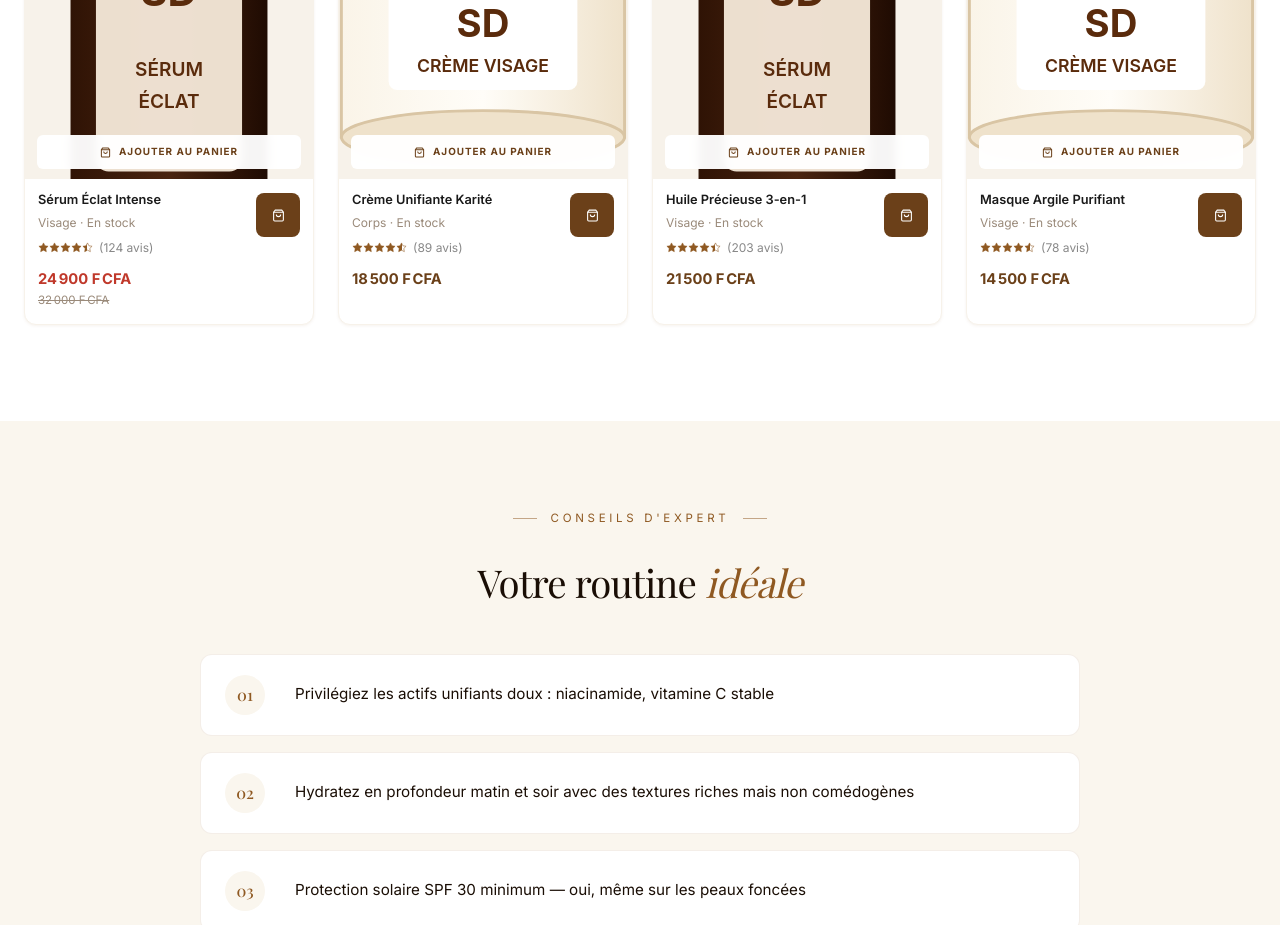
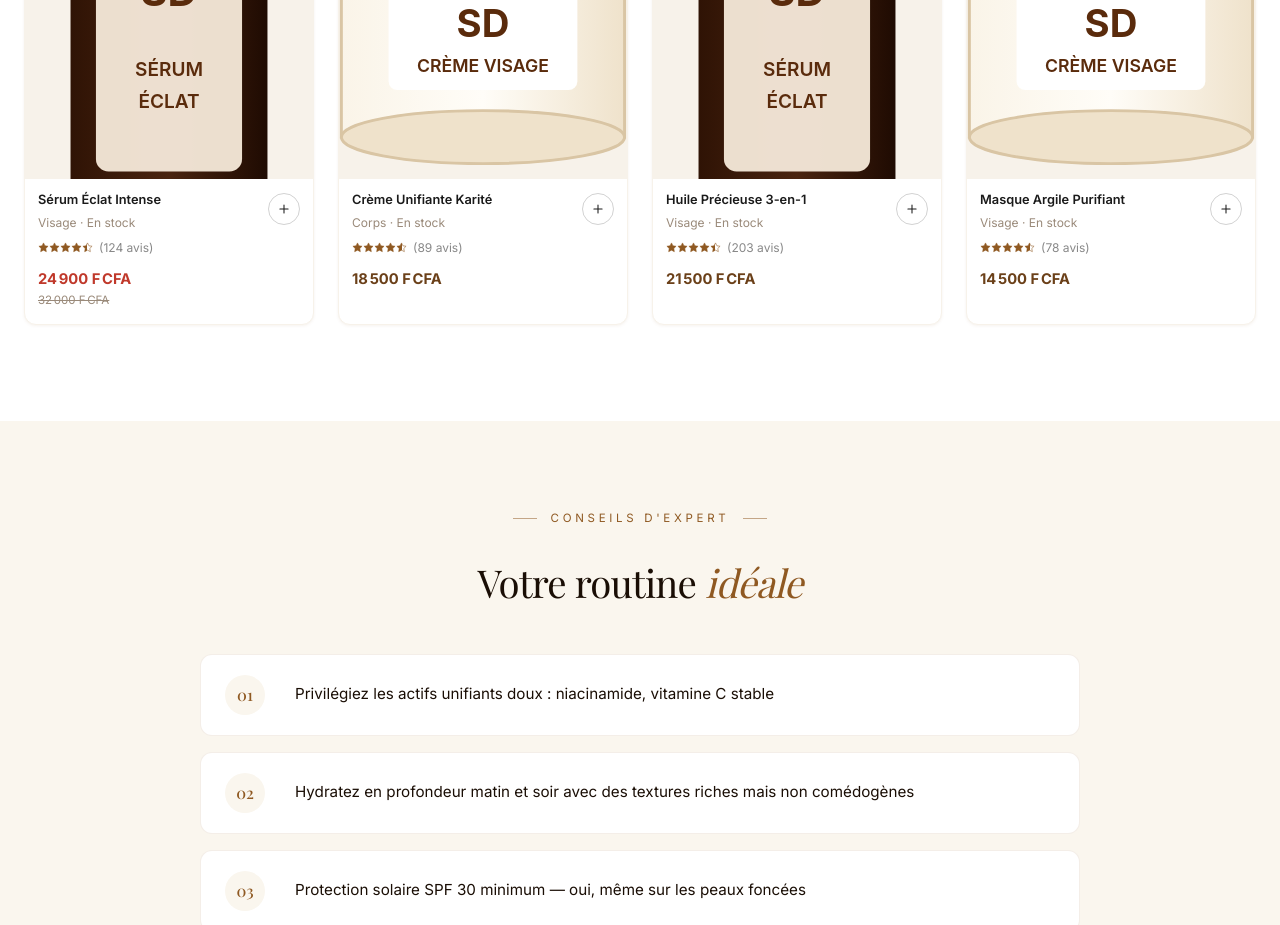
Before and after one commit to afriklabprojet/sdcosmetique, a Next.js app: page /teint/noir in a window 1280 px wide. Shown: the part 1160-2085 px from the top of the page. Built offline with nearby package versions, Linux system fonts and the light colour scheme; a web font is replaced by a local one.

Commit message:
feat(ui): bouton panier minimaliste style Massimo Dutti

```diff
--- a/src/components/product/ProductDetail.tsx
+++ b/src/components/product/ProductDetail.tsx
@@ -9,7 +9,6 @@ import { Product, Review, CATEGORIES, SKIN_TONES, SkinTone } from '@/types';
 import type { ProductTrustItem, PaymentBadge, ProductToneImages } from '@/lib/site-config';
 import ProductCard from '@/components/ui/ProductCard';
 import StarRating from '@/components/ui/StarRating';
-import Button    from '@/components/ui/Button';
 import { useCart } from '@/context/CartContext';
 import { useWishlist } from '@/context/WishlistContext';
 
@@ -202,16 +201,52 @@ function PurchaseCard({ product, selectedTone, setSelectedTone, qty, setQty, pay
         </div>
       </div>
 
-      {/* Bouton Ajouter au panier */}
-      <Button variant="primary" fullWidth onClick={handleAddToCart} disabled={adding}
-        style={{ marginBottom: 10, opacity: adding ? 0.8 : 1, transition: 'opacity .2s', cursor: adding ? 'wait' : 'pointer' }}>
-        {adding ? '✓ Ajouté !' : 'Ajouter au panier'}
-      </Button>
+      {/* Bouton Ajouter au panier — minimaliste */}
+      <button
+        onClick={handleAddToCart}
+        disabled={adding}
+        style={{
+          width: '100%',
+          height: 48,
+          marginBottom: 10,
+          background: adding ? TXT : 'transparent',
+          color: adding ? '#fff' : TXT,
+          border: `1px solid ${TXT}`,
+          fontSize: 11,
+          fontWeight: 600,
+          letterSpacing: '0.18em',
+          textTransform: 'uppercase',
+          cursor: adding ? 'wait' : 'pointer',
+          transition: 'background 0.25s ease, color 0.25s ease',
+        }}
+        onMouseEnter={(e) => { if (!adding) { e.currentTarget.style.background = TXT; e.currentTarget.style.color = '#fff'; } }}
+        onMouseLeave={(e) => { if (!adding) { e.currentTarget.style.background = 'transparent'; e.currentTarget.style.color = TXT; } }}
+      >
+        {adding ? '✓ Ajouté' : 'Ajouter au panier'}
+      </button>
 
-      {/* Bouton Acheter maintenant */}
-      <Button variant="outline" fullWidth onClick={handleBuyNow} style={{ marginBottom: 18 }}>
+      {/* Bouton Acheter maintenant — minimaliste */}
+      <button
+        onClick={handleBuyNow}
+        style={{
+          width: '100%',
+          height: 48,
+          marginBottom: 18,
+          background: TXT,
+          color: '#fff',
+          border: `1px solid ${TXT}`,
+          fontSize: 11,
+          fontWeight: 600,
+          letterSpacing: '0.18em',
+          textTransform: 'uppercase',
+          cursor: 'pointer',
+          transition: 'opacity 0.25s ease',
+        }}
+        onMouseEnter={(e) => { e.currentTarget.style.opacity = '0.85'; }}
+        onMouseLeave={(e) => { e.currentTarget.style.opacity = '1'; }}
+      >
         Acheter maintenant
-      </Button>
+      </button>
 
       {/* Badges paiement */}
       {payments.length > 0 && (
@@ -673,15 +708,16 @@ export default function ProductDetail({ product, related, reviews, trustItems, p
             aria-label="Ajouter au panier"
             style={{
               flexShrink: 0, minWidth: 152, height: 44,
-              background: adding ? GOLD : DARK, color: 'white',
-              border: 'none', borderRadius: 4,
-              fontSize: 12, fontWeight: 800, letterSpacing: '0.1em', textTransform: 'uppercase',
+              background: TXT, color: '#fff',
+              border: `1px solid ${TXT}`, borderRadius: 0,
+              fontSize: 11, fontWeight: 600, letterSpacing: '0.18em', textTransform: 'uppercase',
               cursor: adding ? 'wait' : 'pointer',
-              transition: 'background 0.2s',
+              transition: 'opacity 0.25s ease',
+              opacity: adding ? 0.85 : 1,
               padding: '0 16px',
             }}
           >
-            {adding ? '✓ Ajouté !' : 'Ajouter au panier'}
+            {adding ? '✓ Ajouté' : 'Ajouter au panier'}
           </button>
         </div>
       )}
--- a/src/components/ui/ProductCard.tsx
+++ b/src/components/ui/ProductCard.tsx
@@ -214,19 +214,6 @@ function ProductMedia({
               )}
             </div>
 
-            {/* Gradient sombre pour lisibilité du quick-add */}
-            <div
-              style={{
-                position: 'absolute',
-                inset: 0,
-                background: 'linear-gradient(to top, rgba(26,10,0,0.62) 0%, transparent 48%)',
-                opacity: interactiveHover ? 1 : 0,
-                transition: 'opacity 0.4s ease',
-                zIndex: 1,
-                pointerEvents: 'none',
-              }}
-            />
-
             {/* Badges overlay — promo + badge produit */}
             <div
               style={{
@@ -264,64 +251,6 @@ function ProductMedia({
             </div>
           </div>
         </Link>
-
-        {/* ── Quick-add panel — slide up depuis le bas ── */}
-        <div
-          style={{
-            position: 'absolute',
-            bottom: 0,
-            left: 0,
-            right: 0,
-            padding: '10px 12px',
-            zIndex: 2,
-            transform: quickAddTransform,
-            transition: 'transform 0.4s cubic-bezier(0.25,0.46,0.45,0.94)',
-          }}
-        >
-          <button
-            onClick={onAddToCart}
-            disabled={!product.inStock}
-            style={{
-              width: '100%',
-              height: 34,
-              background: adding ? 'rgba(26,26,26,0.95)' : 'rgba(255,255,255,0.96)',
-              color: adding ? '#fff' : 'var(--gold-dark)',
-              border: 'none',
-              borderRadius: 6,
-              fontSize: '0.62rem',
-              fontWeight: 700,
-              letterSpacing: '0.10em',
-              textTransform: 'uppercase',
-              cursor: product.inStock ? 'pointer' : 'not-allowed',
-              opacity: product.inStock ? 1 : 0.6,
-              display: 'flex',
-              alignItems: 'center',
-              justifyContent: 'center',
-              gap: 8,
-              transition: 'background 0.25s ease, color 0.25s ease',
-              backdropFilter: 'blur(4px)',
-            }}
-            aria-label="Ajouter au panier"
-          >
-            {adding ? (
-              <>
-                <svg width="11" height="11" viewBox="0 0 24 24" fill="none" stroke="currentColor" strokeWidth="2.8">
-                  <polyline points="20 6 9 17 4 12" />
-                </svg>
-                Ajouté !
-              </>
-            ) : (
-              <>
-                <svg width="11" height="11" viewBox="0 0 24 24" fill="none" stroke="currentColor" strokeWidth="2.2">
-                  <path d="M6 2L3 6v14a2 2 0 002 2h14a2 2 0 002-2V6l-3-4z" />
-                  <line x1="3" y1="6" x2="21" y2="6" />
-                  <path d="M16 10a4 4 0 01-8 0" />
-                </svg>
-                Ajouter au panier
-              </>
-            )}
-          </button>
-        </div>
 
         {/* ── Bouton wishlist — toujours visible ── */}
         <button
@@ -431,29 +360,40 @@ function ProductInfo({ product, category, effectivePrice, adding, onAddToCart }:
             </div>
           </Link>
 
-          {/* Panier fallback desktop/mobile */}
+          {/* Bouton + minimaliste façon Massimo Dutti */}
           <button
             onClick={onAddToCart}
             disabled={!product.inStock}
             style={{
-              width: 44,
-              height: 44,
-              borderRadius: 8,
-              border: 'none',
-              background: adding ? 'var(--charcoal)' : 'var(--gold-dark)',
+              width: 32,
+              height: 32,
+              borderRadius: '50%',
+              border: `1px solid ${adding ? 'var(--charcoal)' : 'rgba(0,0,0,0.18)'}`,
+              background: adding ? 'var(--charcoal)' : 'transparent',
+              color: adding ? '#fff' : 'var(--charcoal)',
               cursor: product.inStock ? 'pointer' : 'not-allowed',
-              opacity: product.inStock ? 1 : 0.45,
+              opacity: product.inStock ? 1 : 0.4,
               display: 'flex',
               alignItems: 'center',
               justifyContent: 'center',
-              transform: adding ? 'scale(0.9)' : 'scale(1)',
-              transition: 'background 0.25s ease, transform 0.2s cubic-bezier(0.34,1.56,0.64,1)',
+              transform: adding ? 'scale(0.92) rotate(90deg)' : 'scale(1) rotate(0deg)',
+              transition: 'background 0.25s ease, border-color 0.25s ease, transform 0.3s cubic-bezier(0.34,1.56,0.64,1)',
               flexShrink: 0,
               marginTop: 2,
+              padding: 0,
             }}
-            aria-label="Ajouter au panier"
+            aria-label={adding ? 'Ajouté au panier' : 'Ajouter au panier'}
           >
-            <CartIcon added={adding} />
+            {adding ? (
+              <svg width="14" height="14" viewBox="0 0 24 24" fill="none" stroke="currentColor" strokeWidth="2.5" strokeLinecap="round" strokeLinejoin="round">
+                <polyline points="20 6 9 17 4 12" />
+              </svg>
+            ) : (
+              <svg width="14" height="14" viewBox="0 0 24 24" fill="none" stroke="currentColor" strokeWidth="1.8" strokeLinecap="round">
+                <line x1="12" y1="5" x2="12" y2="19" />
+                <line x1="5" y1="12" x2="19" y2="12" />
+              </svg>
+            )}
           </button>
         </div>
       </div>
```
